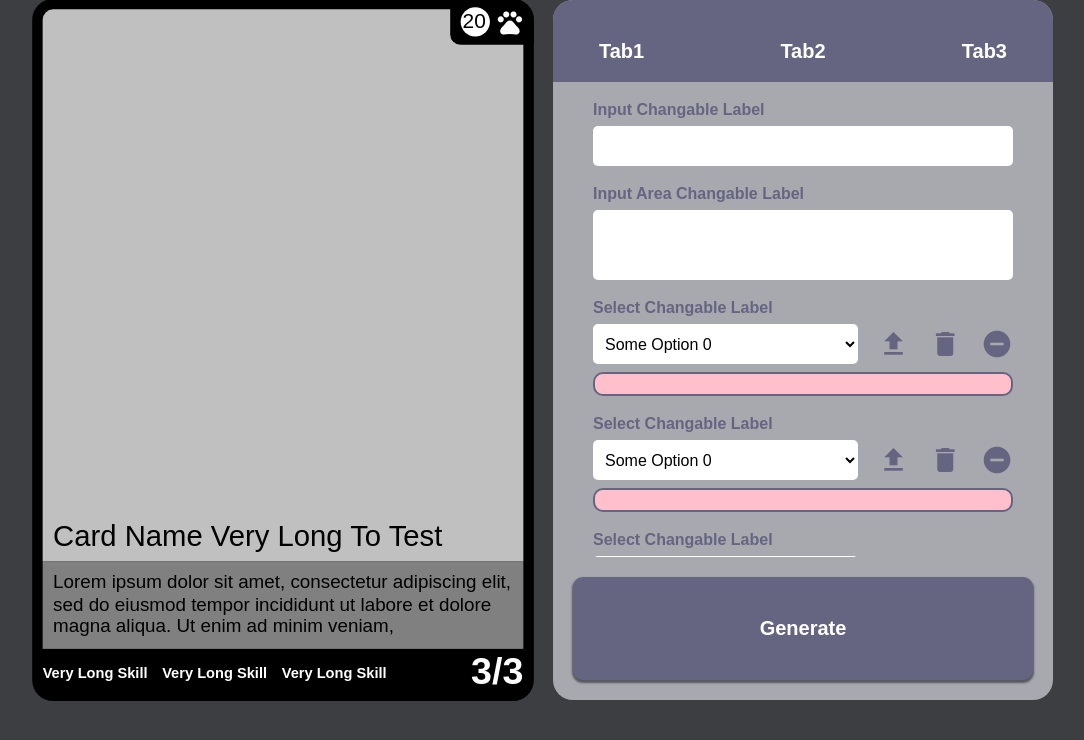
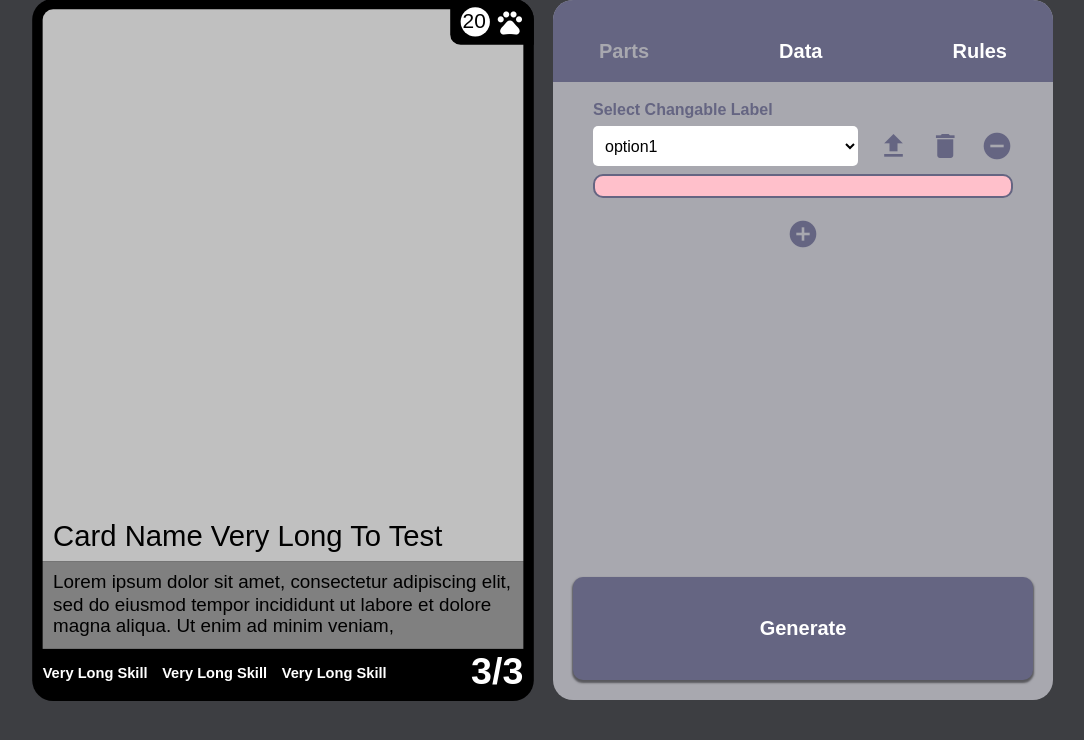
Before and after one commit to CottonBottom/CardMaker, a React (Create React App) app in the folder card-maker/: page / in a window 1280 px wide. Shown: the top 740 px of the page, without its empty margins (97-1181 px from the left). Built offline with nearby package versions, Linux system fonts and the light colour scheme; a web font is replaced by a local one.

Commit message:
Categories control

```diff
--- /dev/null
+++ b/card-maker/src/components/Parts.tsx
@@ -0,0 +1,76 @@
+import React, { useState } from "react";
+import PartsSelect from "./PartsSelect";
+
+type Props = {};
+
+export type Category = {
+  id: string;
+  options: string[];
+  selected: string;
+  color: string;
+};
+
+const defaultCategories = [
+  {
+    id: "1",
+    options: ["option1", "option2", "option3", "option4", "option5"],
+    selected: "option1",
+    color: "Cyan",
+  },
+];
+
+const Parts: React.FC<Props> = (props: Props) => {
+  const [categories, setCategories] = useState<Category[]>(defaultCategories);
+
+  const getUniqueId = (): string => {
+    return new Date().getTime().toString();
+  };
+
+  const addCategory = () => {
+    const newDefault: Category = {
+      id: getUniqueId(),
+      options: [],
+      selected: "",
+      color: "White",
+    };
+    setCategories([...categories, newDefault]);
+  };
+
+  const removeCategory = (id: string) => {
+    const newCategories = [...categories];
+    setCategories(newCategories.filter((category) => category.id !== id));
+  };
+
+  const updateCategoriesValue = (id: string, selected: string) => {
+    return categories.map((category) =>
+      category.id === id ? { ...category, selected: selected } : category
+    );
+  };
+
+  const getCategories = () => {
+    return categories.map((category) => (
+      <PartsSelect
+        category={category}
+        onChangePart={(id: string, selected: string) =>
+          setCategories(updateCategoriesValue(id, selected))
+        }
+        onUpload={(id: string) => console.log(id)}
+        onDeleteOption={(id: string) => console.log(id)}
+        onRemoveCategory={(id: string) => removeCategory(id)}
+      />
+    ));
+  };
+
+  return (
+    <div className="tab-content">
+      {getCategories()}
+      <div className="input-row">
+        <button className="button button--icon" onClick={() => addCategory()}>
+          <span className="material-icons">add_circle</span>
+        </button>
+      </div>
+    </div>
+  );
+};
+
+export default Parts;
--- a/card-maker/src/components/PartsSelect.tsx
+++ b/card-maker/src/components/PartsSelect.tsx
@@ -1,26 +1,65 @@
 import React from "react";
+import { Category } from "./Parts";
 
-type Props = {};
+type Props = {
+  category: Category;
+  onChangePart: (id: string, selected: string) => void;
+  onUpload: (id: string) => void;
+  onDeleteOption: (id: string) => void;
+  onRemoveCategory: (id: string) => void;
+};
 
 const PartsSelect: React.FC<Props> = (props: Props) => {
+  const getOptions = () => {
+    if (props.category.options.length === 0) {
+      return [
+        <option value="" disabled hidden>
+          Please upload pictures
+        </option>,
+        <option value="0" disabled>
+          No options available
+        </option>,
+      ];
+    }
+
+    return props.category.options.map((option) => (
+      <option value={option}>{option}</option>
+    ));
+  };
+
   return (
     <div className="input-row">
       <label htmlFor="inputselectexample" className="input-label">
         Select Changable Label
       </label>
       <div className="input-row__select">
-        <select className="input input--select" name="" id="inputselectexample">
-          <option value="0">Some Option 0</option>
-          <option value="1">Some Option 1</option>
-          <option value="2">Some Option 2</option>
+        <select
+          className="input input--select"
+          name=""
+          id="inputselectexample"
+          value={props.category.selected}
+          onChange={(e) => {
+            props.onChangePart(props.category.id, e.target.value);
+          }}
+        >
+          {getOptions()}
         </select>
-        <button className="button button--icon">
+        <button
+          className="button button--icon"
+          onClick={() => props.onUpload(props.category.id)}
+        >
           <span className="material-icons">file_upload</span>
         </button>
-        <button className="button button--icon">
+        <button
+          className="button button--icon"
+          onClick={() => props.onDeleteOption(props.category.id)}
+        >
           <span className="material-icons">delete</span>
         </button>
-        <button className="button button--icon">
+        <button
+          className="button button--icon"
+          onClick={() => props.onRemoveCategory(props.category.id)}
+        >
           <span className="material-icons">remove_circle</span>
         </button>
       </div>
--- a/card-maker/src/components/Settings.tsx
+++ b/card-maker/src/components/Settings.tsx
@@ -1,19 +1,19 @@
-import React from "react";
-import PartsSelect from "./PartsSelect";
+import React, { useState } from "react";
+import Parts from "./Parts";
 
 type Props = {};
 
 const Settings: React.FC<Props> = (props: Props) => {
+  const [activeTab, setActiveTab] = useState<"parts" | "data" | "rules">(
+    "parts"
+  );
+
+  const tabContent = (tab: "parts" | "data" | "rules") => {
+    switch (tab) {
+      case "parts":
+        return <Parts />;
+      case "data":
         return (
-    <div className="card card--settings">
-      <div className="tab-container">
-        <div className="tabs">
-          <button className="tab-button">Tab1</button>
-          <button className="tab-button">Tab2</button>
-          <button className="tab-button">Tab3</button>
-        </div>
-      </div>
-      <div className="tab-content-container">
           <div className="tab-content">
             <div className="input-row">
               <label htmlFor="inputexample" className="input-label">
@@ -31,16 +31,50 @@ const Settings: React.FC<Props> = (props: Props) => {
                 rows={3}
               />
             </div>
-          <PartsSelect />
-          <PartsSelect />
-          <PartsSelect />
-          <div className="input-row">
-            <button className="button button--icon">
-              <span className="material-icons">add_circle</span>
+          </div>
+        );
+      case "rules":
+        return (
+          <div className="tab-content">
+            <div className="input-row">Soon</div>
+          </div>
+        );
+      default:
+        return <></>;
+    }
+  };
+
+  return (
+    <div className="card card--settings">
+      <div className="tab-container">
+        <div className="tabs">
+          <button
+            className={`tab-button${
+              activeTab === "parts" ? " tab-button--selected" : ""
+            }`}
+            onClick={() => setActiveTab("parts")}
+          >
+            Parts
+          </button>
+          <button
+            className={`tab-button${
+              activeTab === "data" ? " tab-button--selected" : ""
+            }`}
+            onClick={() => setActiveTab("data")}
+          >
+            Data
+          </button>
+          <button
+            className={`tab-button${
+              activeTab === "rules" ? " tab-button--selected" : ""
+            }`}
+            onClick={() => setActiveTab("rules")}
+          >
+            Rules
           </button>
         </div>
       </div>
-      </div>
+      <div className="tab-content-container">{tabContent(activeTab)}</div>
       <div className="buttons-container">
         <div className="buttons">
           <button className="button button--full-width">Generate</button>
--- a/card-maker/src/scss/_tabs.scss
+++ b/card-maker/src/scss/_tabs.scss
@@ -20,6 +20,11 @@
   color: $textLight;
   font-weight: bold;
   font-size: $textSizeL;
+  cursor: pointer;
+}
+
+.tab-button--selected {
+  color: $foreground;
 }
 
 .tab-content-container {
```
Lines whose indentation alone changed are shown as unchanged.
